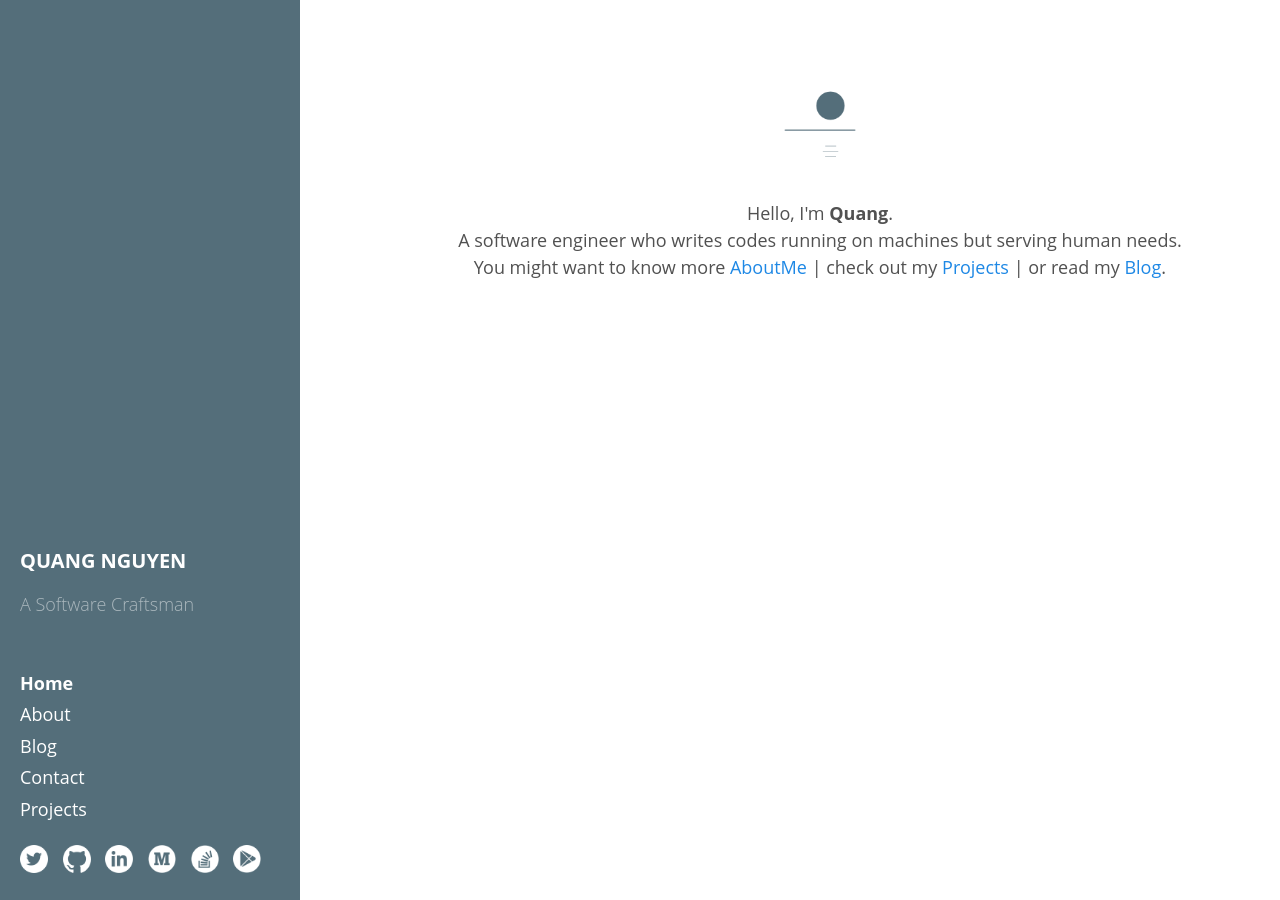
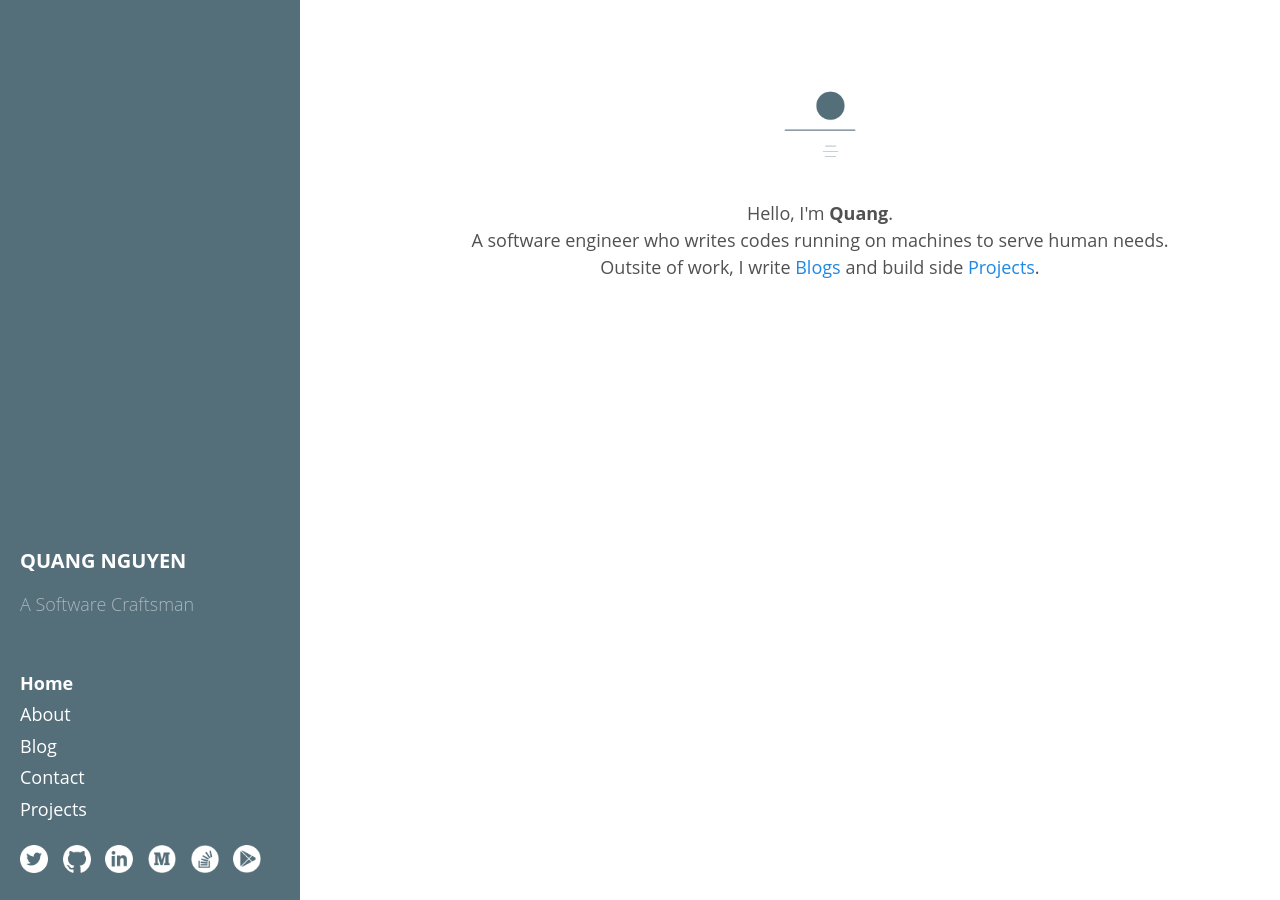
Before and after one commit to quangctkm9207/quangctkm9207.github.io, a Jekyll site: the page built from index.md, in a window 1280 px wide. Built offline with Jekyll 4.4.1, drawn with Linux system fonts in a browser that asks for light colours; comment, search, counter and statistics services are not loaded.

Commit message:
Update first page

```diff
--- a/index.md
+++ b/index.md
@@ -5,9 +5,8 @@ title: Home
 <p align="center">
  <img src="{{ site.newbaseurl }}assets/icon_144_white.png" height="100" width="100">
   Hello, I'm <b>Quang</b>.<br>
-  A software engineer who writes codes running on machines but serving human needs.<br>
-  You might want to know more <a href="{{ site.newbaseurl }}about/">AboutMe</a> |
-  check out my <a href="{{ site.newbaseurl }}projects/">Projects</a> |
-  or read my <a href="{{ site.newbaseurl }}blog/">Blog</a>.
+  A software engineer who writes codes running on machines to serve human needs.<br>
+  Outsite of work, I write <a href="{{ site.newbaseurl }}blog/">Blogs</a>
+  and build side <a href="{{ site.newbaseurl }}projects/">Projects</a>.
   <br><br>
 </p>
```
